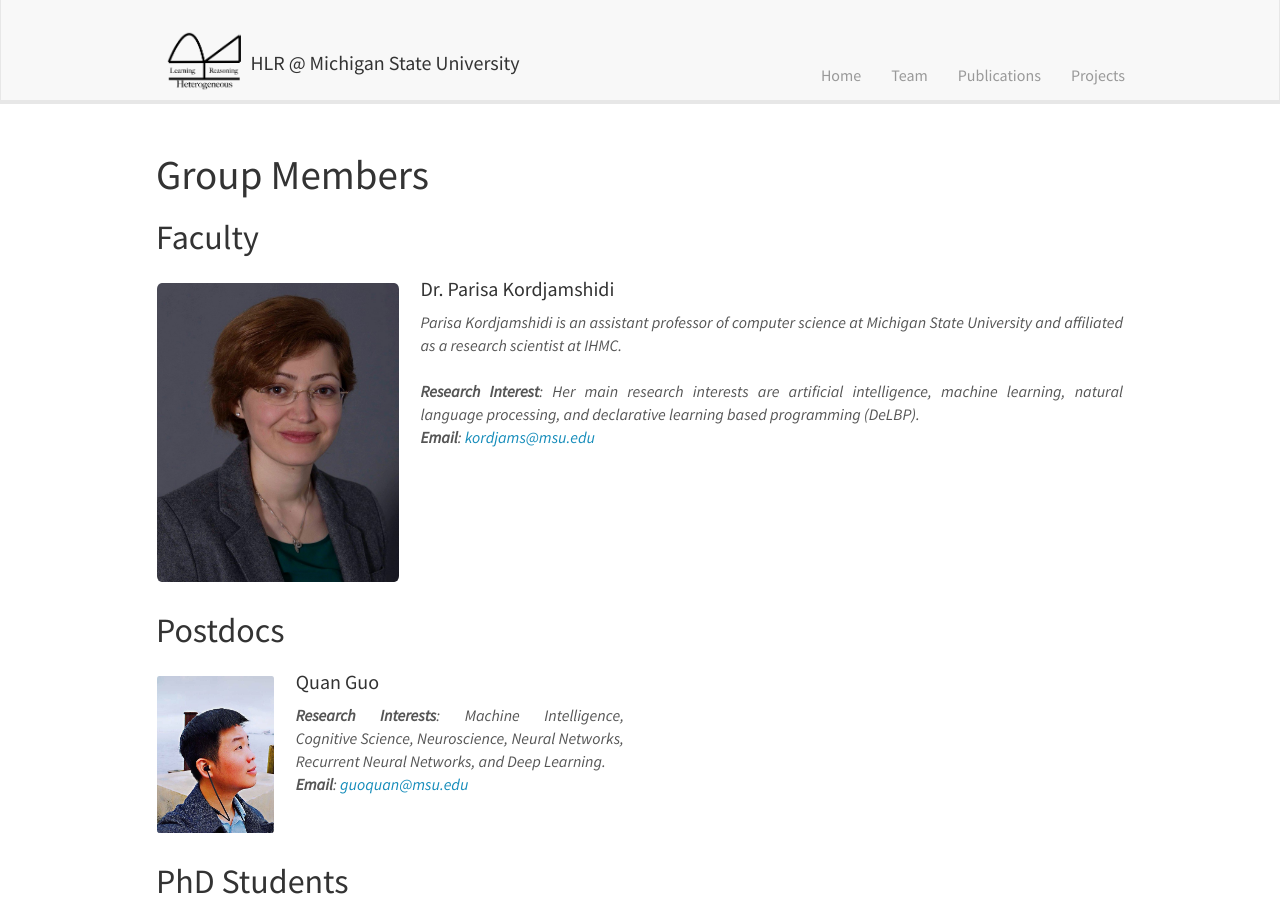
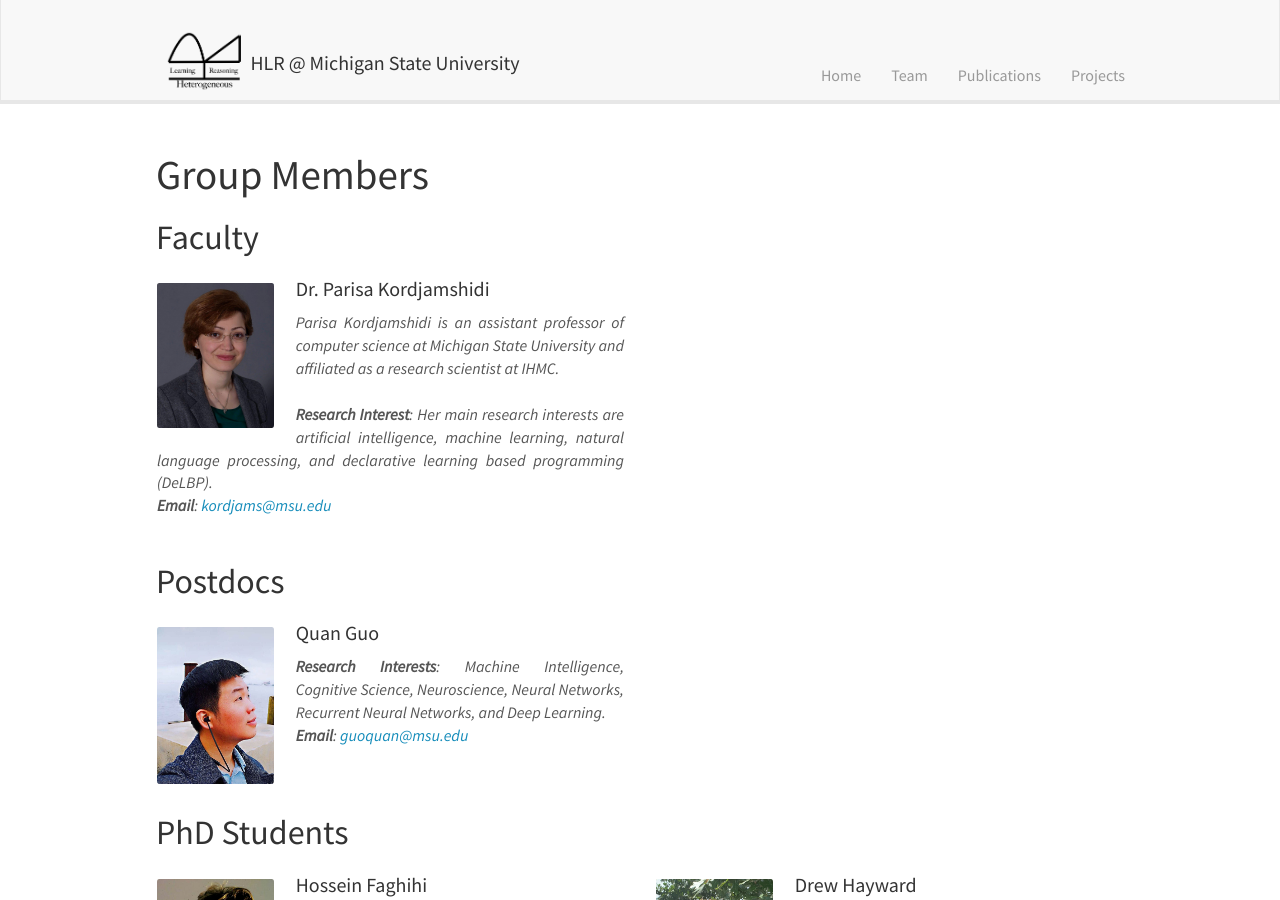
Before and after one commit to HLR/HLR.github.io, a Jekyll site: the page built from _pages/team.md, in a window 1280 px wide and 900 px high. Built offline with Jekyll 4.4.1, drawn with Linux system fonts in a browser that asks for light colours; nearby versions of some CDN libraries.

Commit message:
change the size of faculty part

```diff
--- a/_pages/team.md
+++ b/_pages/team.md
@@ -18,7 +18,7 @@
 <div class="row">
 {% endif %}
 
-<div class="col-sm-12 clearfix">
+<div class="col-sm-6 clearfix">
   <img src="{{ site.url }}{{ site.baseurl }}/images/profiles/{{ member.photo }}" class="img-responsive" width="25%" style="float: left" />
   <h4><a href="{{ member.webpage }}" style="color:inherit">{{ member.name }}</a></h4>
   <i>{{ member.bio }}</i><br><br><i><b>Research Interest</b>: {{ member.research_interest }}<br><b>Email</b>: <{{ member.email }}></i>
```
Also changed, not shown: _data/faculty.yml (line endings or trailing spaces).
